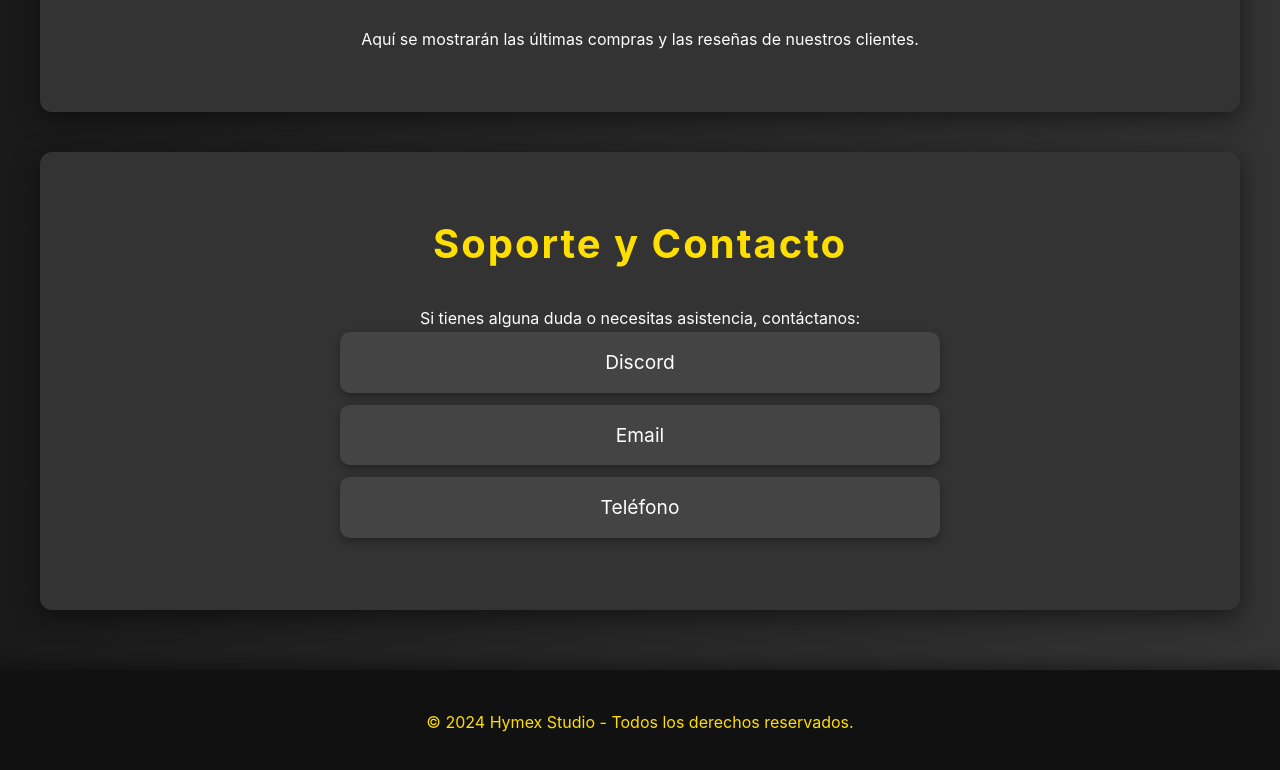
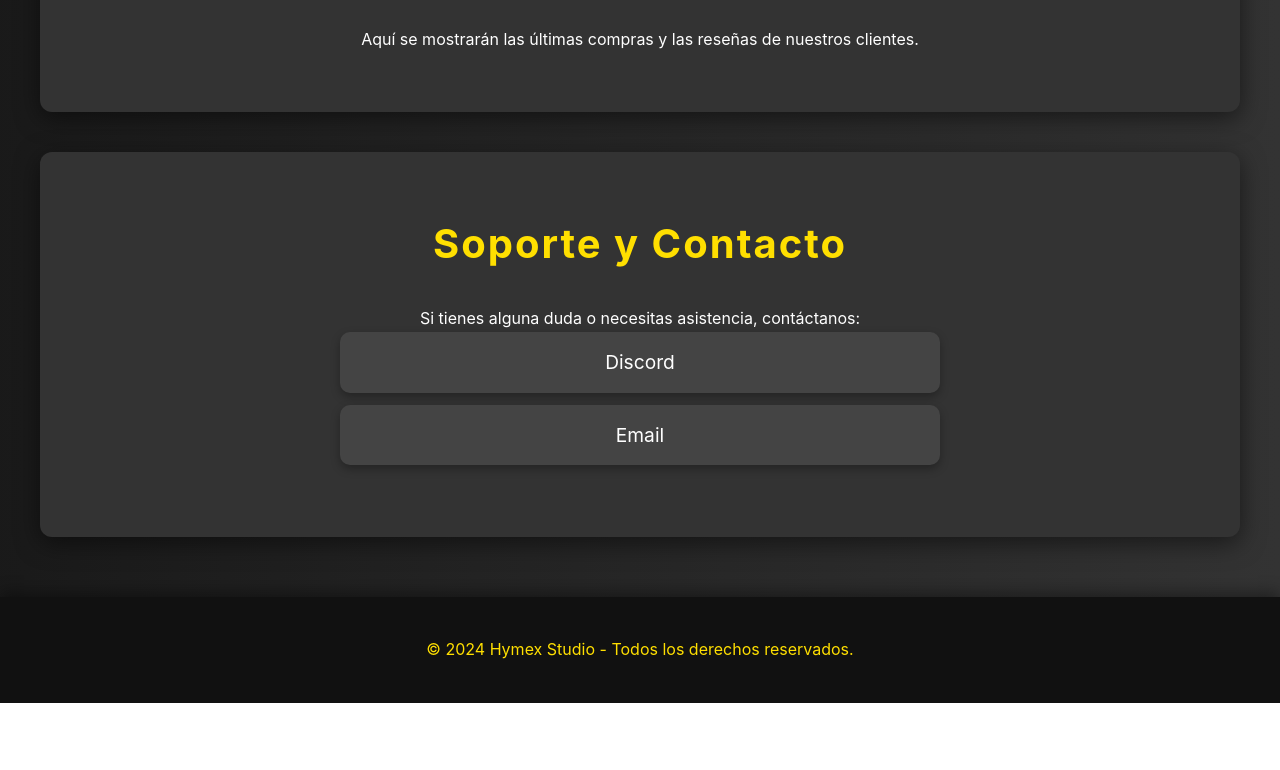
Before and after one commit to hymex/hymexstudios, a plain HTML site: page index.html in a window 1280 px wide. Shown: the part 3328-4098 px from the top of the page. After the commit the page ends 4031 px from the top, so only its background shows below. Drawn offline with Linux system fonts and the light colour scheme; a web font is replaced by a local one.

Commit message:
index.html

```diff
--- a/index.html
+++ b/index.html
@@ -352,7 +352,6 @@
     <ul>
         <li>Discord</li>
         <li>Email</li>
-        <li>Teléfono</li>
     </ul>
 </section>
 
```
